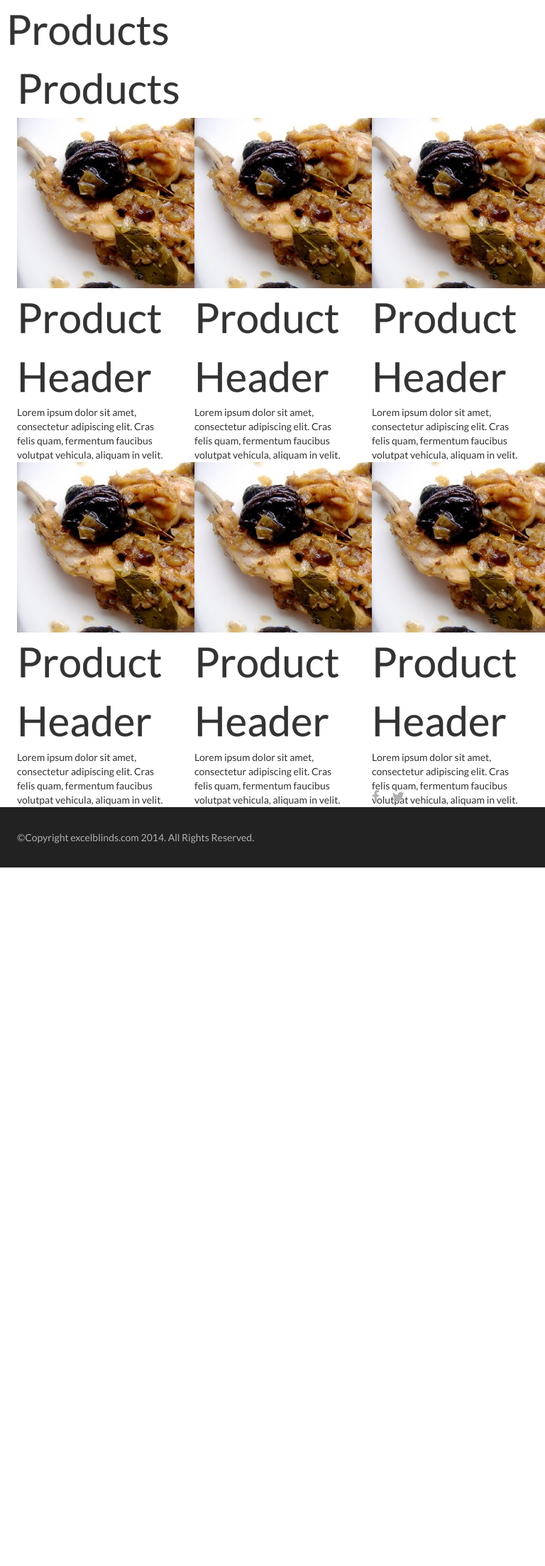
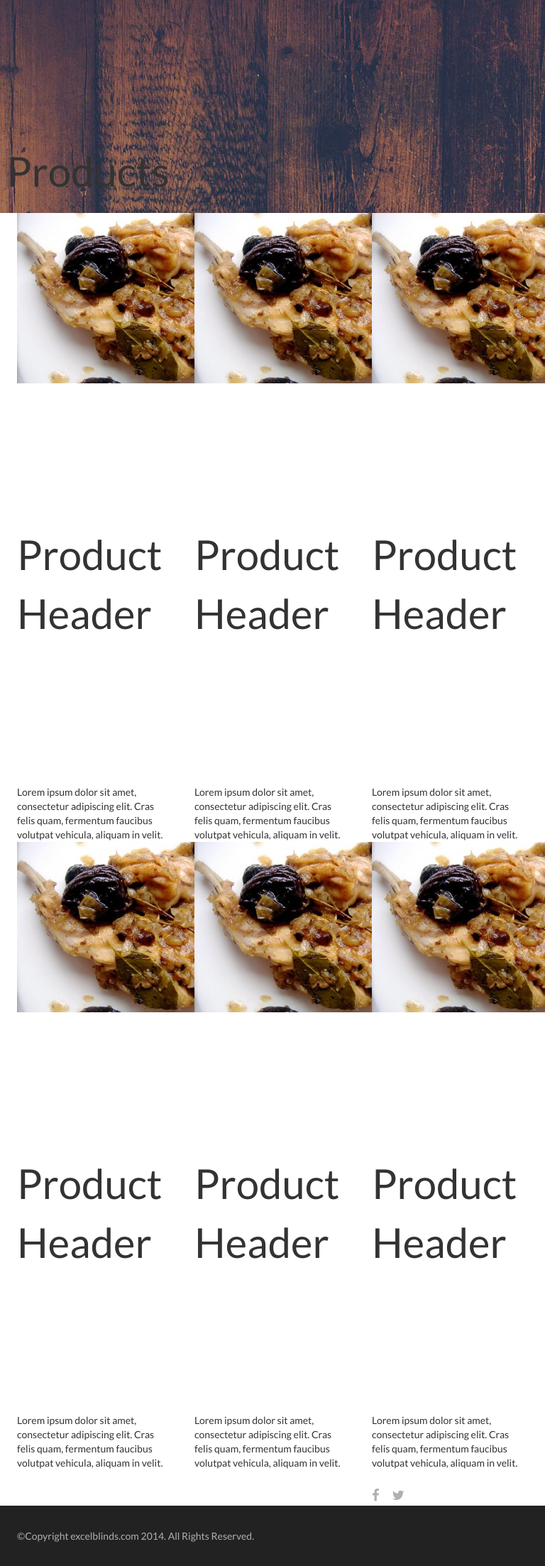
Before and after one commit to godspell/excel-blinds, a PHP site: page /products.html in a window 768 px wide; the page is wider, and only the part inside the window is pictured. Shown: the part 101-2307 px from the top of that part at 71% size. Before the commit the page ends 1323 px from the top of that part, so only its background shows below. Run offline with PHP 8.4, Linux system fonts and the light colour scheme; style sheets or scripts are compiled from the project's sources; some libraries are stand-ins or nearby versions.

Commit message:
products page changes

```diff
--- a/css/style.css
+++ b/css/style.css
@@ -381,47 +381,7 @@ footer p.right {
 /* Products Page */
 /*----------------------------------------------------------------------- */
 /*======================================================================= */
-#products {
-  color: white; }
 
-#products .page-1 h1 {
-  font-family: "Lato", sans-serif;
-  font-size: 25px;
-  line-height: 30px;
-  font-weight: 400;
-  color: white;
-  text-align: center;
-  margin-bottom: 5px; }
-
-#products .page-1 p {
-  font-family: "Lato", sans-serif;
-  font-size: 16px;
-  line-height: 21px;
-  font-weight: 200;
-  color: white;
-  text-align: center; }
-
-#products .page-1 img {
-  display: block;
-  margin: 0 auto 15px auto; }
-  #products .page-1 img:hover {
-    opacity: 0.9;
-    cursor: pointer; }
-
-#products .box {
-  height: 260px;
-  margin-top: 100px;
-  background: rgba(0, 0, 0, 0.5);
-  font-family: "Lato", sans-serif;
-  font-size: 48px;
-  line-height: 53px;
-  font-weight: 300;
-  color: white;
-  text-align: left; }
-
-#products .page-1 {
+section.products.page-1 {
   background-image: url(../img/bg2.jpg);
   padding-bottom: 50px; }
-
-#products .items div {
-  margin-top: 50px; }
--- a/css/style.less
+++ b/css/style.less
@@ -4,10 +4,6 @@
 
 body {
 	font-family: 'Lato', serif;
-}
-
-h1,h2,h3,h4,h5 {
-	-webkit-text-stroke: 0.3px;
 }
 
 h1 {
@@ -81,7 +77,6 @@ h4 {
 @res-btn-padding: 25px 20px;
 
 nav {
-	position: static;
 	z-index: 3;
 	opacity: 0.9;
 }
@@ -114,9 +109,9 @@ section#fader ul#slides li {
 	background-color: #222222;
 	opacity: 0.9;
 	margin: 0 10px 0 10px;
+	width: 100%;
 	height: 420px;
 	margin-top: 275px;
-	padding: 0;
 	text-align: center;
 }
 
@@ -134,11 +129,7 @@ section#fader ul#background-images li.slide-3-bg {
 }
 
 section#fader ul#slides li {
-	padding-top: 70px;
-}
-
-section#fader ul#slides li span.spacer{
-	margin-bottom: 15px;
+	padding-top: 50px;
 }
 
 section#fader ul#slides li h3{
@@ -158,7 +149,7 @@ section#fader ul#slides li p {
 	font-size: 16px;
 	letter-spacing: 2px;
 	margin: 0 250px 0 250px;
-	padding: 0;
+
 }
 
 /*======================================================================= */
@@ -375,47 +366,29 @@ footer div.right {
   text-align: right;
 }
 
+/* Mobile View */
 @media (max-width: 768px) {
-
-	footer div.right {
-		text-align: left;
-		line-height: 20px;
-		margin-top: -25px;
-		margin-bottom: 15px;
-	}
-
-	section#fader ul#slides li h3{
-		font-size: 18px;
-	}
-
-	section#fader ul#slides li h1{
-		font-size: 54px;
-	}
-
-	section#fader ul#slides li {
-		padding: 0;
-		padding-top: 40px;
-		margin: 0;
-		margin-top: 200px;
-	}
-
-	section#fader ul#slides li {
-
-	}
-
-	section#fader ul#slides li p {
-		margin: 0 20px;
-	}
-
+  footer div.right {
+    text-align: left;
+    line-height: 20px;
+    margin-top: -25px;
+    margin-bottom: 15px;
+  }
 }
 
-@media (min-width: 768px ) and (max-width: 992px) {
-	section#fader ul#slides li {
-		margin-top: 200px;
-	}
+/*======================================================================= */
+/*----------------------------------------------------------------------- */
+/* Products Page */
+/*----------------------------------------------------------------------- */
+/*======================================================================= */
+section.products.page-1 {
+	height: 300px;
+  background-image: url(../img/bg2.jpg);
+  padding-bottom: 50px; }
 
-	section#fader ul#slides li p {
-		margin: 0 50px 0 50px;
-		padding: 0;
-	}
+section.products.page-2 {
+  padding-bottom: 50px; }
+
+section.products h1{
+	margin: 200px 0px;
 }
--- a/css/style.sass
+++ b/css/style.sass
@@ -286,31 +286,31 @@ footer p.right
 /*-----------------------------------------------------------------------*/
 /*=======================================================================*/
 
-#products
+section.products
 	color: #fff
 
-#products .page-1 h1
+section.products.page-1 h1
 	@include set-font($font1, 25px, 400, #fff, center)
 	margin-bottom: 5px
-#products .page-1 p
+section.products.page-1 p
 	@include set-font($font1, 16px, 200, #fff, center)
 
-#products .page-1 img
+section.products.page-1 img
 	display: block
 	margin: 0 auto 15px auto
 	&:hover
 		opacity: 0.9
 		cursor: pointer
 
-#products .box
+section.products .box
 	height: 260px
 	margin-top: 100px
 	background: rgba(0, 0, 0, 0.5)
 	@include set-font($font1, 48px, 300, #fff, left)
 
-#products .page-1
+section.products.page-1
 	background-image: url(../img/bg2.jpg)
 	padding-bottom: 50px
 
-#products .items div
+section.products .items div
 	margin-top: 50px
--- a/products.html
+++ b/products.html
@@ -36,7 +36,7 @@
 	<!-- End Navigation -->
 
 	<!-- Pages -->
-	<section class="products">
+	<section class="products page-1">
 		<div class="container">
 			<div class="row">
 				<h1>Products</h1>
@@ -46,9 +46,6 @@
 
 	<section class="products page page-2 parallax">
 		<div class="container">
-			<div class="box">
-				<h1>Products</h1>
-			</div>
 			<div class="row items">
 				<div class="col-sm-4">
 					<img src="img/product.jpg">
```
